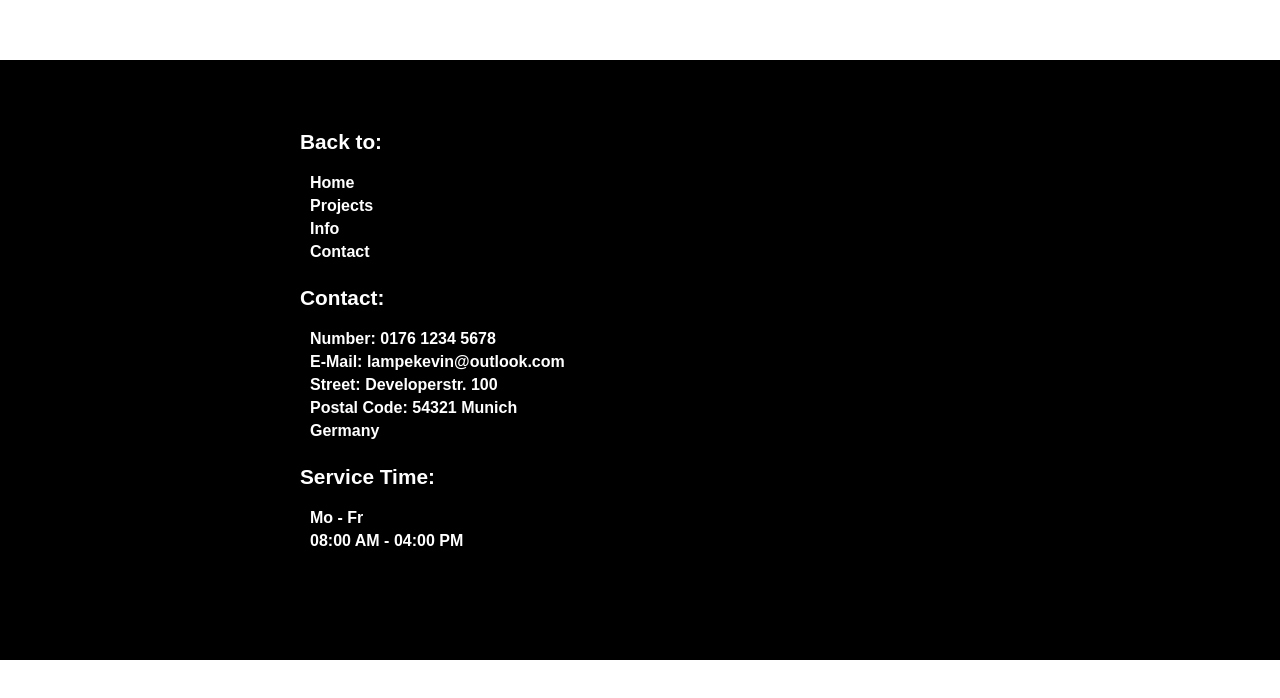
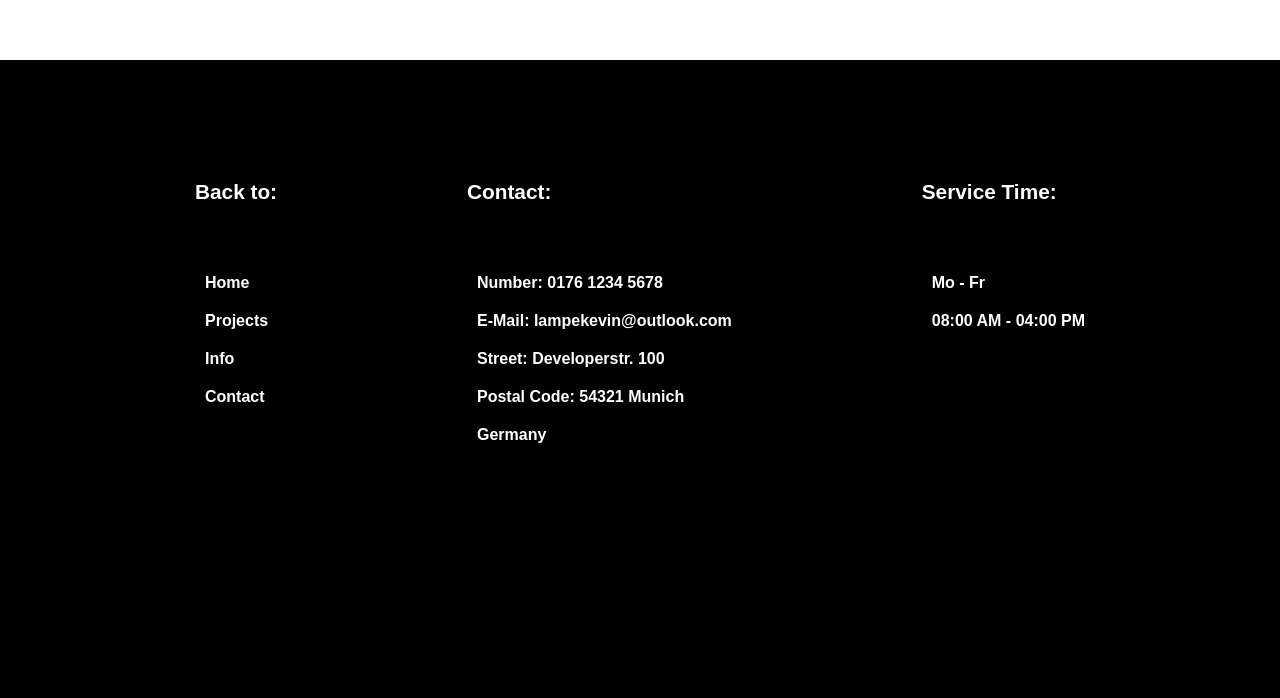
Before and after one commit to kevinlampe1998/kevinlampeDotCom, a React (Vite) app: page / in a window 1280 px wide. Shown: the part 1140-1838 px from the top of the page. Before the commit the page ends 1800 px from the top, so only its background shows below. Built offline with nearby package versions, Linux system fonts and the light colour scheme.

Commit message:
keyframes 2000px till 4000px set Elements sizes and paddings

```diff
--- a/src/App2.css
+++ b/src/App2.css
@@ -323,7 +323,7 @@ video {
 footer {
     background: #000;
     color: #fff;
-    height: 600px;
+    height: 700px;
     padding: 20px;
 }
 
@@ -357,6 +357,11 @@ footer p {
 
     .name-and-title {
         align-items: center;
+    }
+
+    footer {
+        padding-left: 100px;
+        padding-top: 70px;
     }
 }
 
@@ -480,8 +485,19 @@ footer p {
     }
 
     footer {
-        padding-left: 300px;
         padding-top: 50px;
+        display: flex;
+        justify-content: space-around;
+        padding-left: 0;
+        padding: 100px;
+    }
+
+    footer h4 {
+        padding-bottom: 70px;
+    }
+
+    footer a, footer p {
+        padding-bottom: 20px;
     }
 }
 
@@ -495,8 +511,8 @@ footer p {
         padding-left: 100px;
     }
 
-    .info {
-        padding-left: 300px;
+    .video-container {
+        width: 1000px;
     }
 }
 
@@ -523,3 +539,53 @@ footer p {
         margin-right: 200px;
     }
 }
+
+@media screen and (min-width: 2200px) {
+    main {
+        font-size: 1.8rem;
+    }
+
+    .home, .info {
+        height: 4000px;
+    }
+
+    .projects {
+        height: 4800px;
+    }
+
+    .cv-photo {
+        margin-right: 400px;
+        margin-top: 200px;
+    }
+}
+
+@media screen and (min-width: 2500px) {
+    nav > *, .logo, footer, footer h4, button {
+        font-size: 1.5rem;
+    }
+
+    .logo {
+        height: 100px;
+    }
+
+
+    nav > * {
+        width: 200px;
+    }
+
+    main {
+        padding-top: 100px;
+    }
+
+    .info {
+        padding-top: 200px;
+    }
+}
+
+@media screen and (min-width: 3000px) {
+    .cv-photo {
+        margin-right: 1000px;
+        margin-top: 200px;
+        height: 400px;
+    }
+}
```
